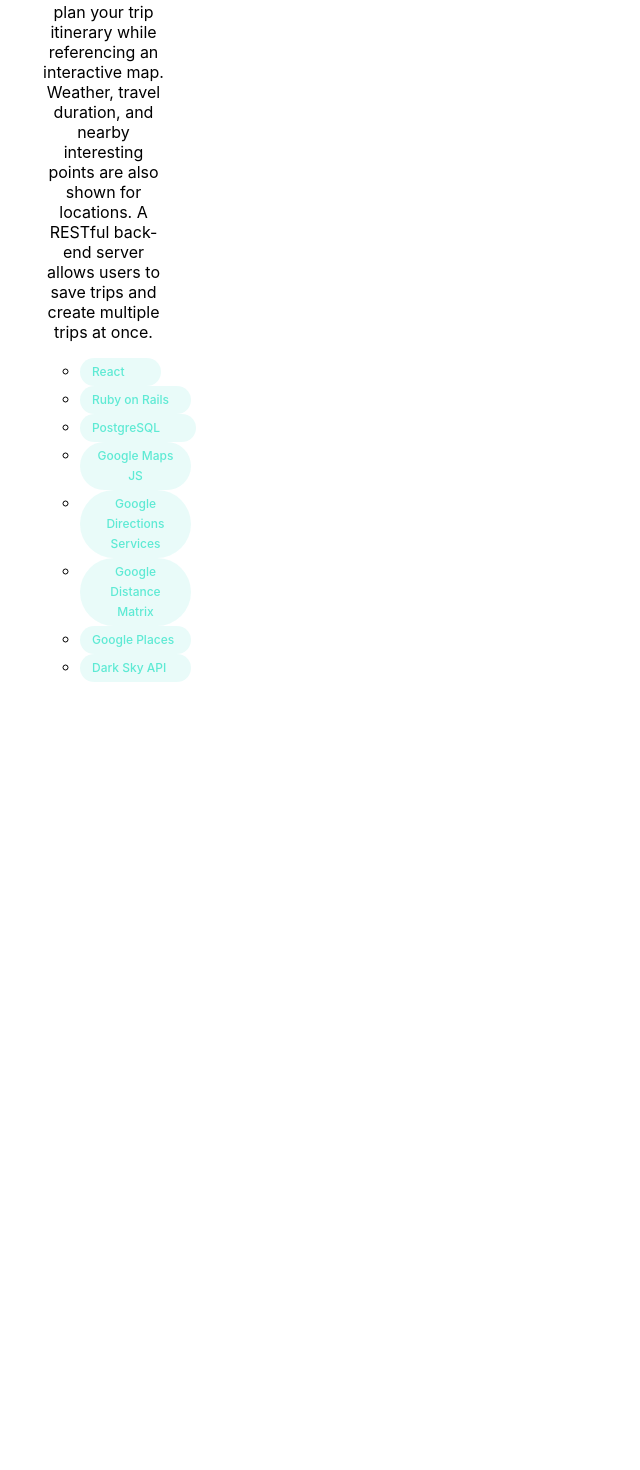
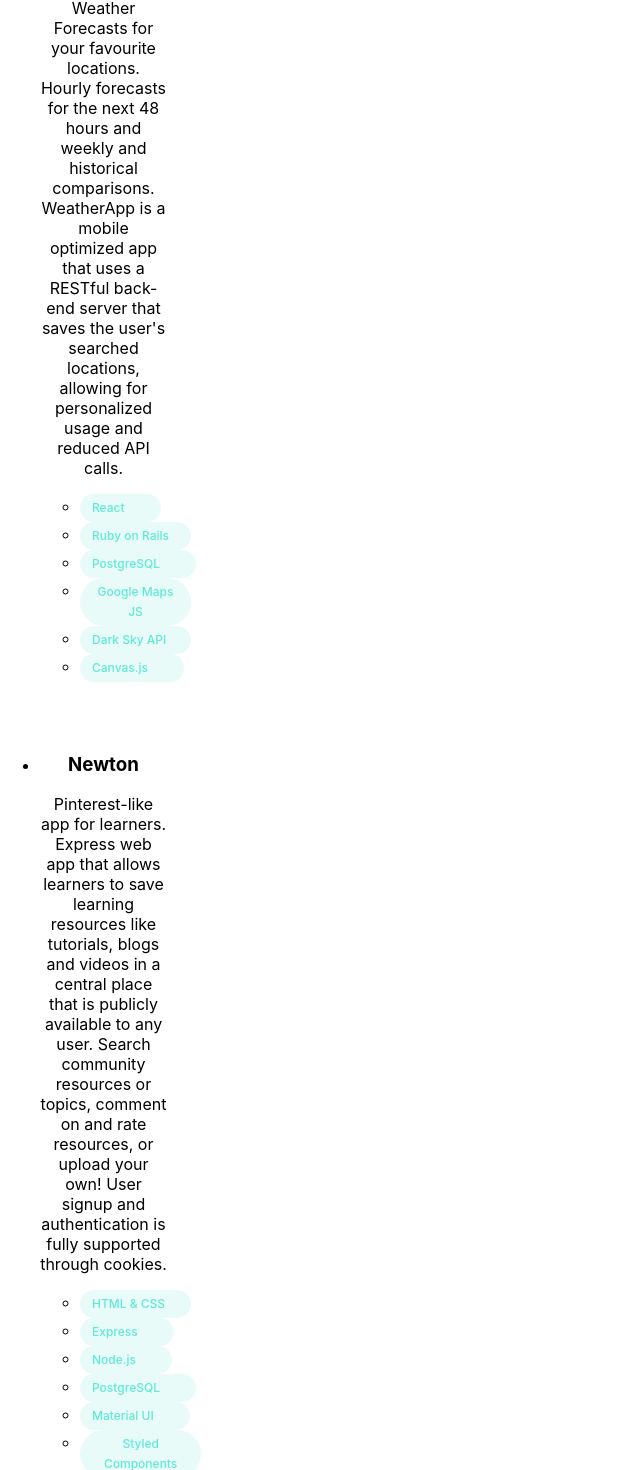
Before and after one commit to JashanB/Portfolio-V2, a React (Create React App) app: page / in a window 1280 px wide. Shown: the part 1036-2506 px from the top of the page, without its empty margins (0-640 px from the left). Before the commit the page ends 1770 px from the top, so only its background shows below. Built offline with nearby package versions, Linux system fonts and the light colour scheme.

Commit message:
adding projects

```diff
--- a/src/components/app/App.js
+++ b/src/components/app/App.js
@@ -139,6 +139,42 @@
                     </div>
                   </div>
                 </li>
+                <li className='list-item'>
+                  <div className='list-item-grid'>
+                    <div className='absolute-inset'></div>
+                    <div className='list-item-main'>
+                    <h3 className='list-item-header'><span>Weather App</span></h3>
+                      <p>Weather Forecasts for your favourite locations. Hourly forecasts for the next 48 hours and weekly and historical comparisons. WeatherApp is a mobile optimized app that uses a RESTful back-end server that saves the user's searched locations, allowing for personalized usage and reduced API calls.</p>
+                      <ul className='tech-stack-flex-box'>
+                        <li className='tech-item'><div className="tech-item-div">React</div></li>
+                        <li className='tech-item'><div className="tech-item-div">Ruby on Rails</div></li>
+                        <li className='tech-item'><div className="tech-item-div">PostgreSQL</div></li>
+                        <li className='tech-item'><div className="tech-item-div">Google Maps JS</div></li>
+                        <li className='tech-item'><div className="tech-item-div">Dark Sky API</div></li>
+                        <li className='tech-item'><div className="tech-item-div">Canvas.js</div></li>
+                      </ul>
+                    </div>
+                  </div>
+                </li>
+                <li className='list-item'>
+                  <div className='list-item-grid'>
+                    <div className='absolute-inset'></div>
+                    <div className='list-item-main'>
+                    <h3 className='list-item-header'><span>Newton</span></h3>
+                      <p>Pinterest-like app for learners. Express web app that allows learners to save learning resources like tutorials, blogs and videos
+                         in a central place that is publicly available to any user. Search community resources or topics, comment on and rate resources,
+                          or upload your own! User signup and authentication is fully supported through cookies.</p>
+                      <ul className='tech-stack-flex-box'>
+                        <li className='tech-item'><div className="tech-item-div">HTML & CSS</div></li>
+                        <li className='tech-item'><div className="tech-item-div">Express</div></li>
+                        <li className='tech-item'><div className="tech-item-div">Node.js</div></li>
+                        <li className='tech-item'><div className="tech-item-div">PostgreSQL</div></li>
+                        <li className='tech-item'><div className="tech-item-div">Material UI</div></li>
+                        <li className='tech-item'><div className="tech-item-div">Styled Components</div></li>
+                      </ul>
+                    </div>
+                  </div>
+                </li>
               </ul>
             </div>
           </section>
```
